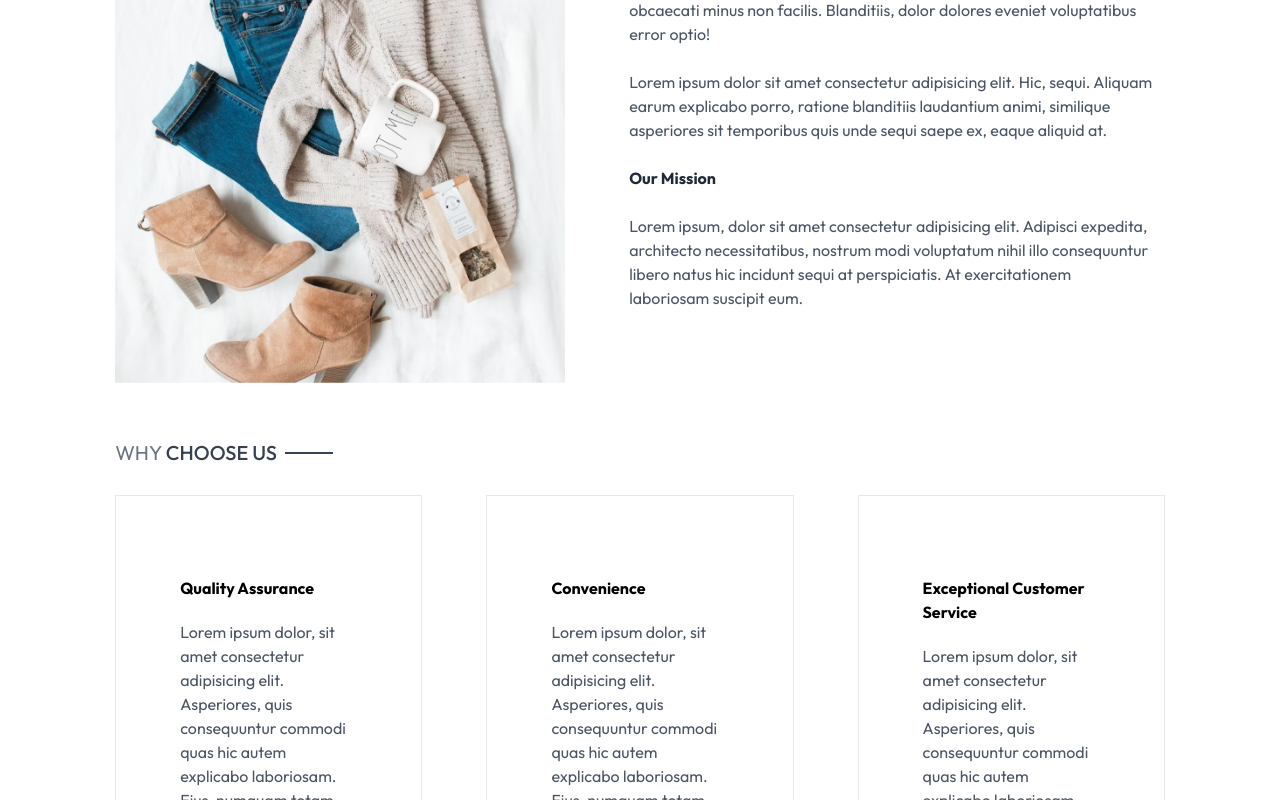
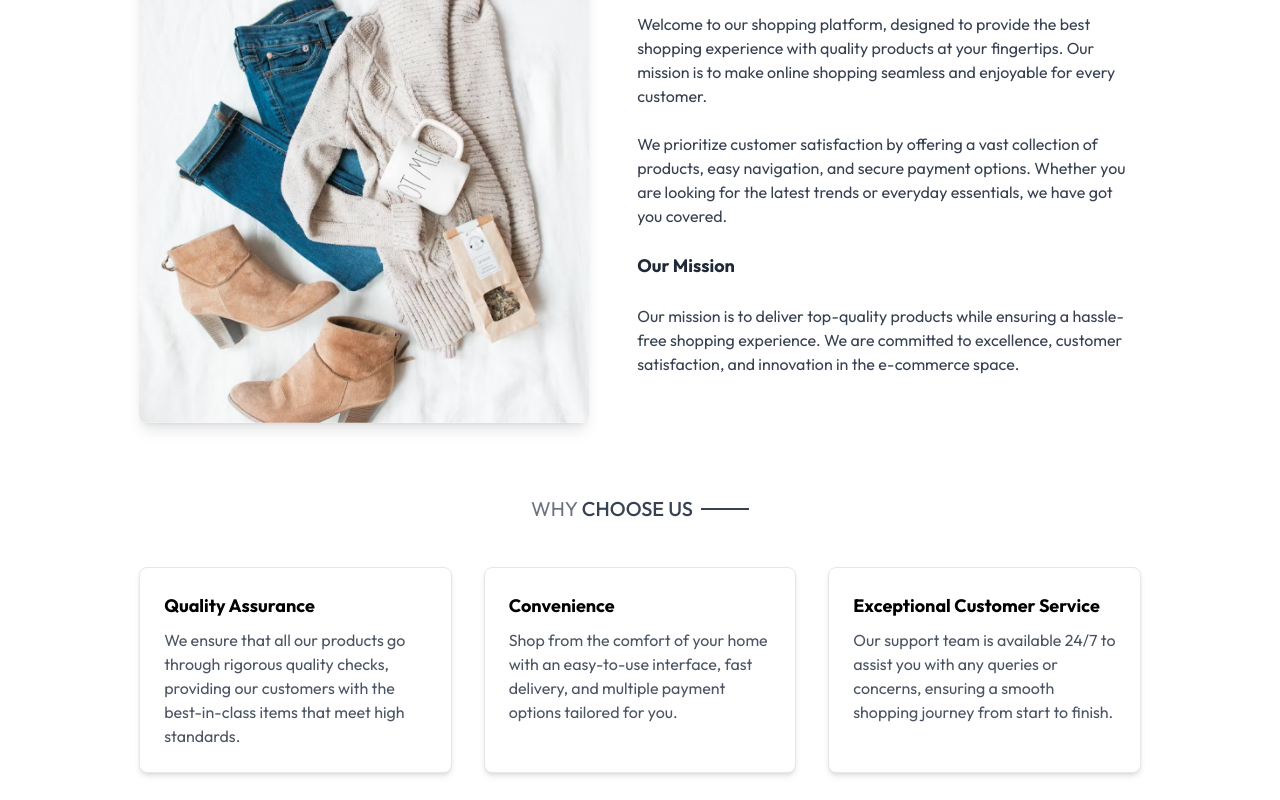
Before and after one commit to prateekraiger/ShopVerse, a React (Vite) app in the folder frontend/: page /about in a window 1280 px wide. Shown: the part 300-1100 px from the top of the page. Built offline with nearby package versions, Linux system fonts and the light colour scheme.

Commit message:
Enhance About page UI and fix component imports

```diff
--- a/frontend/src/components/Footer.jsx
+++ b/frontend/src/components/Footer.jsx
@@ -19,20 +19,20 @@ const Footer = () => {
             Your go-to online store for the best products at unbeatable prices.
           </p>
         </div>
-
-        {/* Company Links */}
+        {/* Company Links */}\
         <div>
           <p className="text-lg font-semibold mb-4 text-white">Company</p>
           <ul className="space-y-2">
             <li className="hover:text-green-400 cursor-pointer">Home</li>
+
             <li className="hover:text-green-400 cursor-pointer">About</li>
+
             <li className="hover:text-green-400 cursor-pointer">Delivery</li>
             <li className="hover:text-green-400 cursor-pointer">
               Privacy Policy
-            </li>
+            </li>d
           </ul>
         </div>
-
         {/* Contact Info */}
         <div>
           <p className="text-lg font-semibold mb-4 text-white">Get in Touch</p>
--- a/frontend/src/pages/About.jsx
+++ b/frontend/src/pages/About.jsx
@@ -5,72 +5,70 @@ import Newsletter from "../components/newslater";
 
 const About = () => {
   return (
-    <div>
-      <div className="text-2xl text-center pt-8 border-t">
-        <Title text1={"ABOUT "} text2={"US"} />
+    <div className="container mx-auto px-6 py-12">
+      {/* About Us Section */}
+      <div className="text-center border-t pt-8">
+        <Title text1="ABOUT " text2="US" />
       </div>
-      <div className="my-10 flex flex-col md:flex-row gap-16">
+      <div className="my-10 flex flex-col md:flex-row items-center gap-12">
         <img
           src={assets.about_img}
-          className="w-full md:max-w-[450px]"
-          alt="about us"
+          className="w-full md:max-w-[450px] rounded-lg shadow-lg"
+          alt="About us"
         />
-        <div className="flex flex-col justify center gap-6 md:w-2/4 text-gray-600">
+        <div className="flex flex-col gap-6 md:w-2/4 text-gray-700">
           <p>
-            This is a shopping website for all the shoppers to buy the products.
-            Lorem ipsum dolor sit amet consectetur, adipisicing elit. Tenetur,
-            ad sint? Voluptatibus praesentium esse debitis corporis soluta
-            incidunt. Cumque obcaecati minus non facilis. Blanditiis, dolor
-            dolores eveniet voluptatibus error optio!
+            Welcome to our shopping platform, designed to provide the best
+            shopping experience with quality products at your fingertips. Our
+            mission is to make online shopping seamless and enjoyable for every
+            customer.
           </p>
           <p>
-            Lorem ipsum dolor sit amet consectetur adipisicing elit. Hic, sequi.
-            Aliquam earum explicabo porro, ratione blanditiis laudantium animi,
-            similique asperiores sit temporibus quis unde sequi saepe ex, eaque
-            aliquid at.
+            We prioritize customer satisfaction by offering a vast collection of
+            products, easy navigation, and secure payment options. Whether you
+            are looking for the latest trends or everyday essentials, we have
+            got you covered.
           </p>
-          <b className="text-gray-800">Our Mission</b>
+          <b className="text-gray-800 text-lg">Our Mission</b>
           <p>
-            Lorem ipsum, dolor sit amet consectetur adipisicing elit. Adipisci
-            expedita, architecto necessitatibus, nostrum modi voluptatum nihil
-            illo consequuntur libero natus hic incidunt sequi at perspiciatis.
-            At exercitationem laboriosam suscipit eum.
+            Our mission is to deliver top-quality products while ensuring a
+            hassle-free shopping experience. We are committed to excellence,
+            customer satisfaction, and innovation in the e-commerce space.
           </p>
         </div>
       </div>
-      <div className="text-xl py-4">
-        <Title text1={"WHY "} text2={"CHOOSE US"} />
+      {/* Why Choose Us Section */}
+      <div className="text-center text-xl py-8">
+        <Title text1="WHY " text2="CHOOSE US" />
       </div>
-      <div className="flex flex-col md:flex-row gap-16">
-        <div className="border px-10 md:px-16 py-8 sm:py-20 flex flex-col gap-5">
-          <b>Quality Assurance</b>
-          <p className="text-gray-600">
-            Lorem ipsum dolor, sit amet consectetur adipisicing elit.
-            Asperiores, quis consequuntur commodi quas hic autem explicabo
-            laboriosam. Eius, numquam totam magni voluptates amet dolore ipsam
-            aspernatur est? Modi, quo itaque.
+      <div className="grid grid-cols-1 md:grid-cols-3 gap-8">
+        <div className="border p-6 rounded-lg shadow-md bg-white">
+          <b className="text-lg">Quality Assurance</b>
+          <p className="text-gray-600 mt-2">
+            We ensure that all our products go through rigorous quality checks,
+            providing our customers with the best-in-class items that meet high
+            standards.
           </p>
         </div>
-        <div className="border px-10 md:px-16 py-8 sm:py-20 flex flex-col gap-5">
-          <b>Convenience</b>
-          <p className="text-gray-600">
-            Lorem ipsum dolor, sit amet consectetur adipisicing elit.
-            Asperiores, quis consequuntur commodi quas hic autem explicabo
-            laboriosam. Eius, numquam totam magni voluptates amet dolore ipsam
-            aspernatur est? Modi, quo itaque.
+        <div className="border p-6 rounded-lg shadow-md bg-white">
+          <b className="text-lg">Convenience</b>
+          <p className="text-gray-600 mt-2">
+            Shop from the comfort of your home with an easy-to-use interface,
+            fast delivery, and multiple payment options tailored for you.
           </p>
         </div>
-        <div className="border px-10 md:px-16 py-8 sm:py-20 flex flex-col gap-5">
-          <b>Exceptional Customer Service</b>
-          <p className="text-gray-600">
-            Lorem ipsum dolor, sit amet consectetur adipisicing elit.
-            Asperiores, quis consequuntur commodi quas hic autem explicabo
-            laboriosam. Eius, numquam totam magni voluptates amet dolore ipsam
-            aspernatur est? Modi, quo itaque.
+        <div className="border p-6 rounded-lg shadow-md bg-white">
+          <b className="text-lg">Exceptional Customer Service</b>
+          <p className="text-gray-600 mt-2">
+            Our support team is available 24/7 to assist you with any queries or
+            concerns, ensuring a smooth shopping journey from start to finish.
           </p>
         </div>
       </div>
-      <Newsletter />
+      {/* Newsletter Section */}
+      <div className="mt-12">
+        <Newsletter />
+      </div>
     </div>
   );
 };
--- a/frontend/src/pages/Contact.jsx
+++ b/frontend/src/pages/Contact.jsx
@@ -1,7 +1,14 @@
 import React from "react";
+import Title from "../components/Title";
 
 const Contact = () => {
-  return <div className="text-lg text-center text-red-500">Contact</div>;
+  return (
+    <div>
+      <div className="text-center text-2xl pt-10 border-t">
+        <Title text1={"CONTACT "} text2={"Us"} />
+      </div>
+    </div>
+  );
 };
 
 export default Contact;
--- a/frontend/src/pages/Orders.jsx
+++ b/frontend/src/pages/Orders.jsx
@@ -1,6 +1,6 @@
 import React, { useContext } from "react";
 import { ShopContext } from "../context/ShopContext";
-import Title from "../components/title";
+import Title from "../components/Title";
 
 const Orders = () => {
   const { products, currency } = useContext(ShopContext);
```
